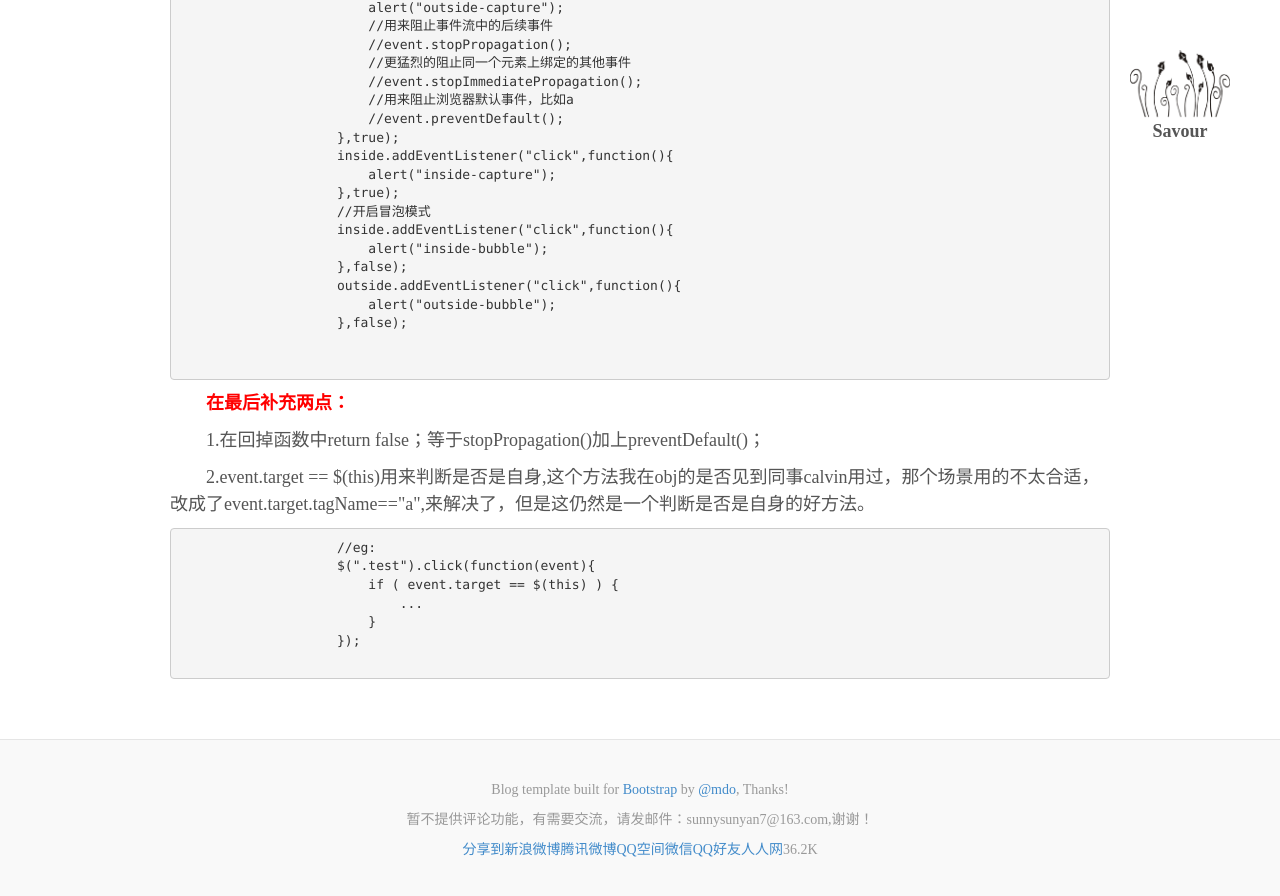
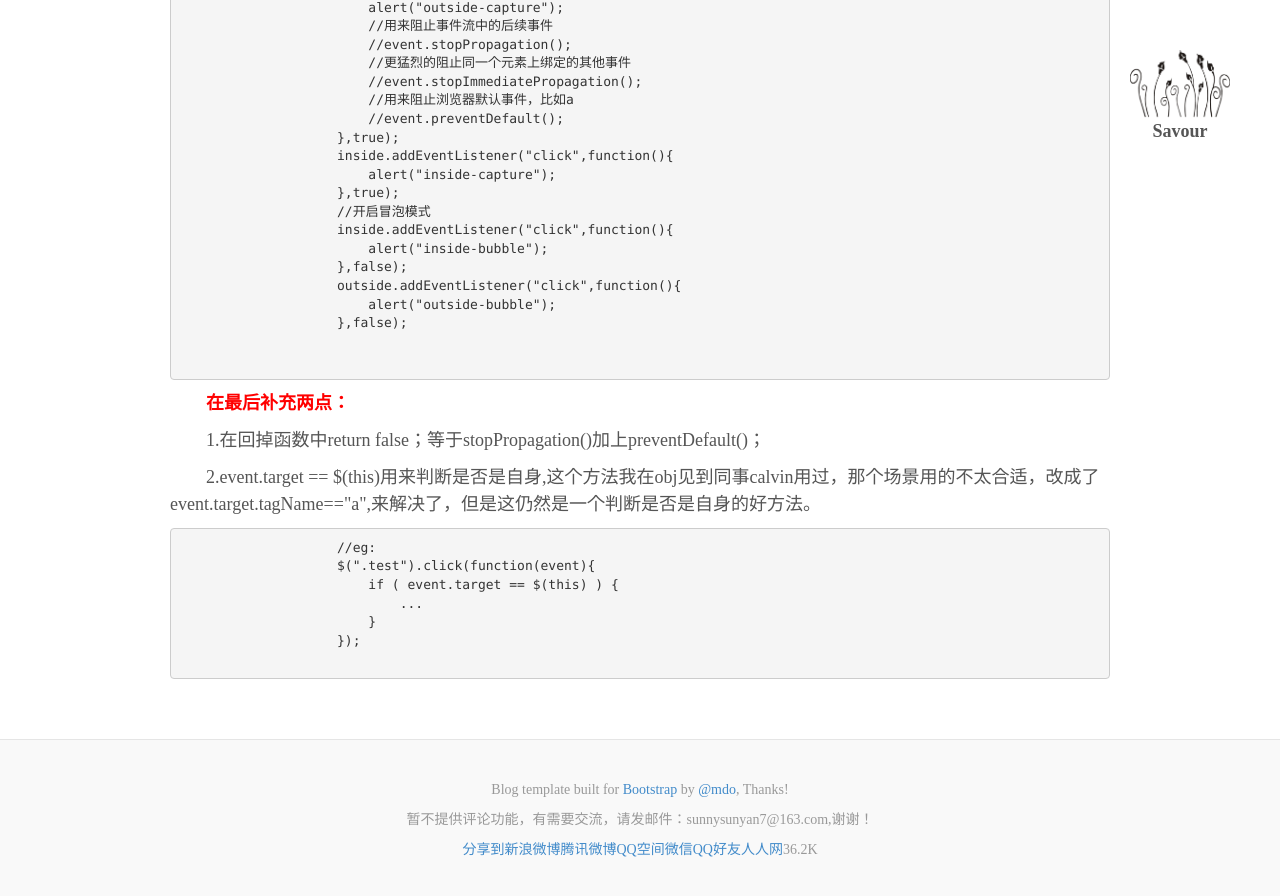
Before and after one commit to 777sunny777/sunnyblog, a Jekyll site: the page built from _posts/basic/2014-08-01-4.html, in a window 1280 px wide and 900 px high, scrolled down 3671 px. Shown: the top 896 px of the window. Built offline with Jekyll 4.4.1, drawn with Linux system fonts in a browser that asks for light colours; nearby versions of some CDN libraries; library files that are not in the unit come from our copies; Markdown is read by kramdown in place of the engine named in the settings.

Commit message:
Update 2014-08-01-4.html

```diff
--- a/_posts/basic/2014-08-01-4.html
+++ b/_posts/basic/2014-08-01-4.html
@@ -193,7 +193,7 @@ category: basic
             <p class="my-p my-h">在最后补充两点：</p>
             <p class="my-p">1.在回掉函数中return false；等于stopPropagation()加上preventDefault()；</p>
             <p class="my-p">
-                2.event.target == $(this)用来判断是否是自身,这个方法我在obj的是否见到同事calvin用过，那个场景用的不太合适，改成了event.target.tagName=="a",来解决了，但是这仍然是一个判断是否是自身的好方法。
+                2.event.target == $(this)用来判断是否是自身,这个方法我在obj见到同事calvin用过，那个场景用的不太合适，改成了event.target.tagName=="a",来解决了，但是这仍然是一个判断是否是自身的好方法。
                 <pre>
                     //eg:
                     $(".test").click(function(event){
```
